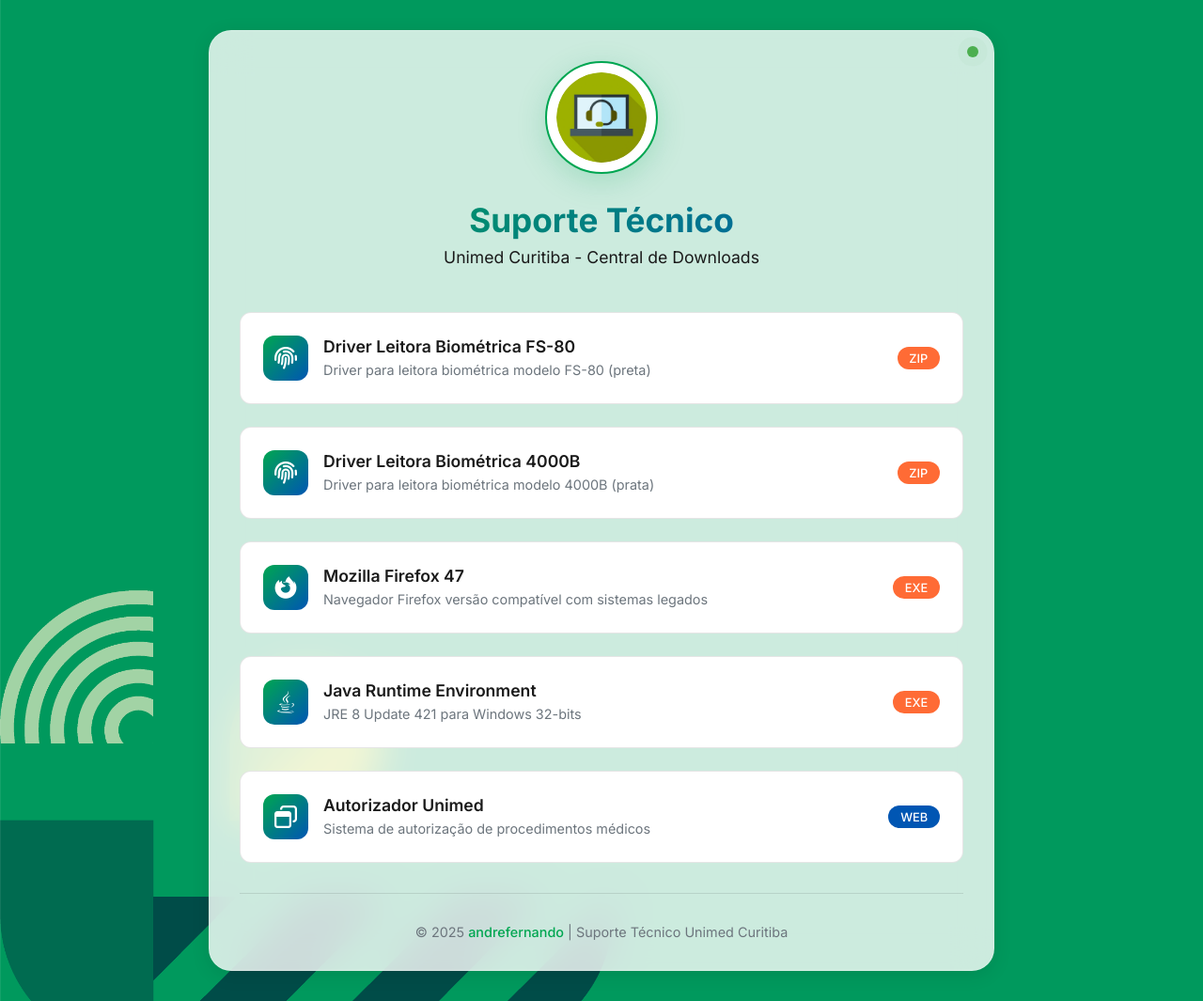
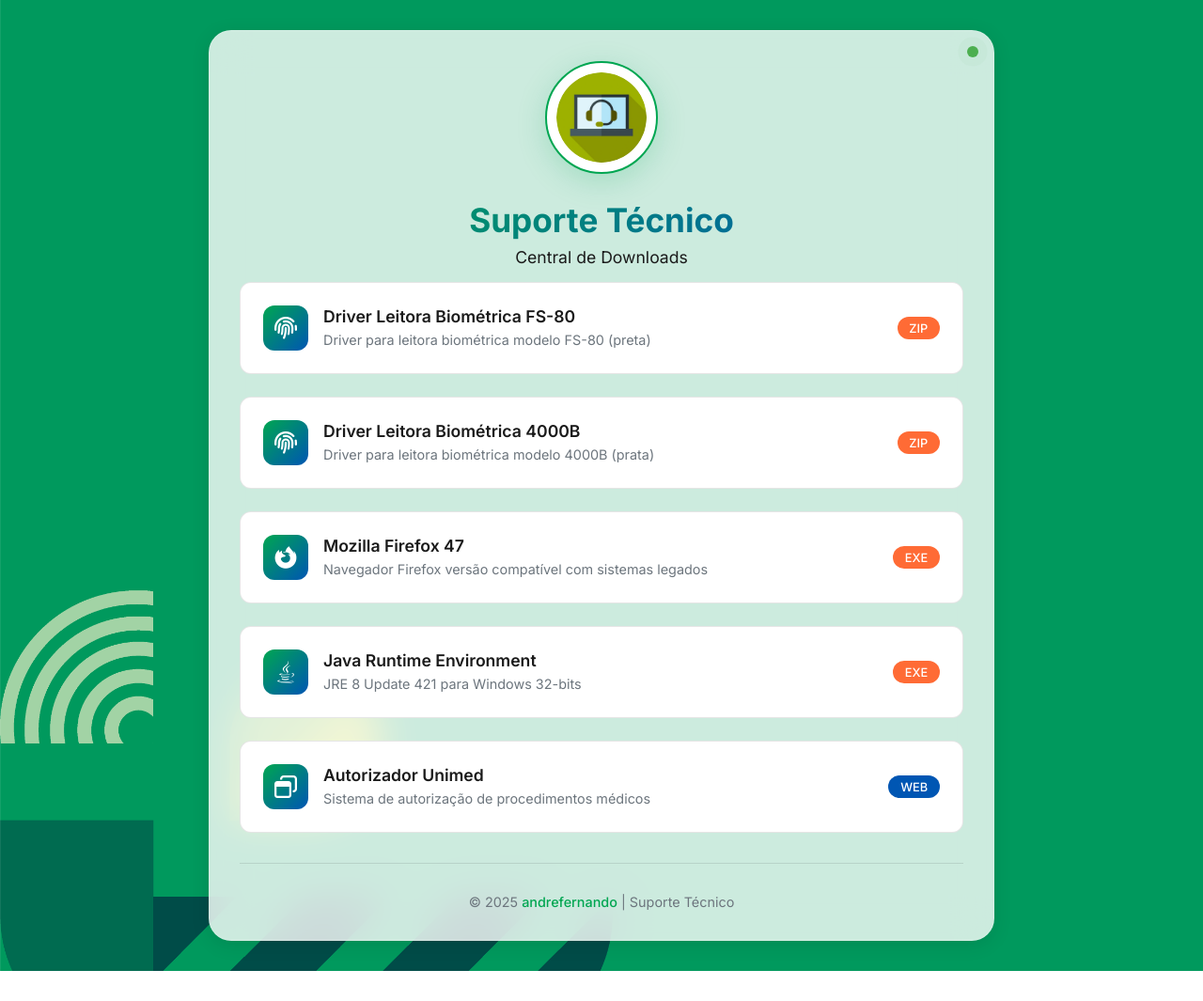
Before and after one commit to andreflara/SuporteUnimed, a plain HTML site: page index.html in a window 1280 px wide. Shown: the whole page at 94% size. After the commit the page ends 1033 px from the top, so only its background shows below. Drawn offline with Linux system fonts and the light colour scheme.

Commit message:
atualizar título e subtítulo no index.html; ajustar margem da seção de perfil no style.css

```diff
--- a/index.html
+++ b/index.html
@@ -3,7 +3,7 @@
 <head>
     <meta charset="UTF-8">
     <meta name="viewport" content="width=device-width, initial-scale=1.0">
-    <title>Suporte Técnico | Unimed Curitiba</title>
+    <title>Suporte Técnico</title>
     <link rel="preconnect" href="https://fonts.googleapis.com">
     <link rel="preconnect" href="https://fonts.gstatic.com" crossorigin>
     <link href="https://fonts.googleapis.com/css2?family=Inter:wght@300;400;500;600;700&display=swap" rel="stylesheet">
@@ -17,10 +17,10 @@
 
             <div class="profile">
                 <div class="logo-container">
-                    <img src="./assets/avatar2.png" alt="Logo Unimed Curitiba" class="logo">
+                    <img src="./assets/avatar2.png" alt="Logo suporte" class="logo">
                 </div>
                 <h1 class="title">Suporte Técnico</h1>
-                <p class="subtitle">Unimed Curitiba - Central de Downloads</p>
+                <p class="subtitle">Central de Downloads</p>
             </div>
 
             <div class="links-grid">
@@ -81,7 +81,7 @@
             </div>
 
             <div class="footer">
-                <p>© 2025 <a href="https://github.com/andreflara" target="_blank">andrefernando</a> | Suporte Técnico Unimed Curitiba</p>
+                <p>© 2025 <a href="https://github.com/andreflara" target="_blank">andrefernando</a> | Suporte Técnico </p>
             </div>
         </div>
     </div>
--- a/style.css
+++ b/style.css
@@ -59,7 +59,7 @@
 
 .profile {
   text-align: center;
-  margin-bottom: 3rem;
+  margin-bottom: 1rem;
 }
 
 .logo-container {
```
